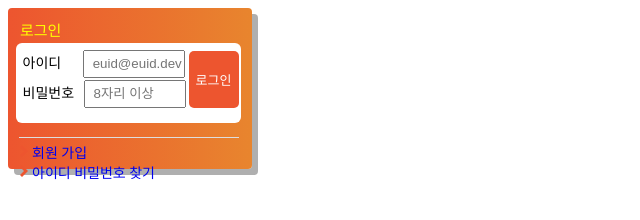
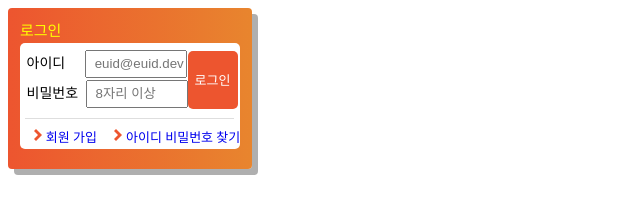
Before and after one commit to hun-kim/home-work, a plain HTML site: page mission-02/login.html in a window 1280 px wide. Shown: the whole page, without its empty margins (0-640 px from the left). Drawn offline with Linux system fonts and the light colour scheme.

Commit message:
과제 완료

```diff
--- a/mission-02/login.css
+++ b/mission-02/login.css
@@ -1,5 +1,6 @@
 @import url(/mission-02/ally.css);
 
+/* 전체 폰트 적용 */
 body {
   font-size: 14px;
   font-family: "Abel";
@@ -9,11 +10,13 @@ fieldset {
   border: 0;
 }
 
+/* 링크 정리 */
 a {
   text-decoration-line: none;
   text-decoration: none;
 }
 
+/* p 태그 아이디, 비밀번호 내용 정리 */
 p {
   margin: 2px;
   padding: 0;
@@ -26,27 +29,11 @@ p > label {
 
 p > input {
   position: relative;
-  right: 2px;
+  right: 4px;
 }
 
-.loginSection {
-  background: linear-gradient(90deg, #ed552f 0%, #e8852e 100%);
-  width: 244px;
-  height: 161px;
-  border-radius: 4px;
-  box-shadow: 6px 6px rgba(128, 128, 128, 0.632);
-}
+/* 로그인 타이틀 */
 
-.loginForm {
-  background-color: white;
-  position: relative;
-  width: 225px;
-  height: 80px;
-  margin-left: 8px;
-  border-radius: 6px;
-}
-
-/* 로그인 글씨 */
 h3 {
   display: block;
   width: 42px;
@@ -64,13 +51,33 @@ h3 {
   margin: 0;
 }
 
+/* 로그인 영역 */
+
+.loginSection {
+  background: linear-gradient(90deg, #ed552f 0%, #e8852e 100%);
+  width: 244px;
+  height: 161px;
+  border-radius: 4px;
+  box-shadow: 6px 6px rgba(128, 128, 128, 0.632);
+}
+
+.loginForm {
+  background-color: white;
+  position: relative;
+  width: 220px;
+  height: 106px;
+  margin-left: 12px;
+  margin-right: 12px;
+  border-radius: 5px;
+}
+
 /* 로그인 버튼 */
 .btnLogin {
   position: relative;
   bottom: 59px;
-  left: 160px;
+  left: 155px;
   width: 50px;
-  height: 57px;
+  height: 58px;
   font-size: 13px;
   background: #ed552f;
   border-radius: 5px;
@@ -81,23 +88,25 @@ h3 {
 /* 회원 가입 아이디, 비밀번호 찾기 리스트 */
 .userInfo {
   border-top: 1px solid #dedede;
-  width: 220px;
+  width: 209px;
   margin: 0;
   padding: 0;
   position: relative;
-  bottom: 30px;
-  right: 10px;
+  bottom: 50px;
+  right: 8px;
   /* diplay 처리 어떻게 하는지 */
 }
 
 li {
   list-style: none;
-  /* color 어떻게 주지? */
+  /* color 어떻게 주지? -- form 안에 넣어버림*/
   float: left;
   position: relative;
-  top: 4px;
+  font-size: 13px;
+  top: 8px;
+  left: 8px;
 }
 
 li:nth-child(1) {
-  padding-right: 23px;
+  padding-right: 16px;
 }
```
Also changed, not shown: mission-02/login.html (+1 -3 lines), images/mission2_result.png (added), 1 other file.
